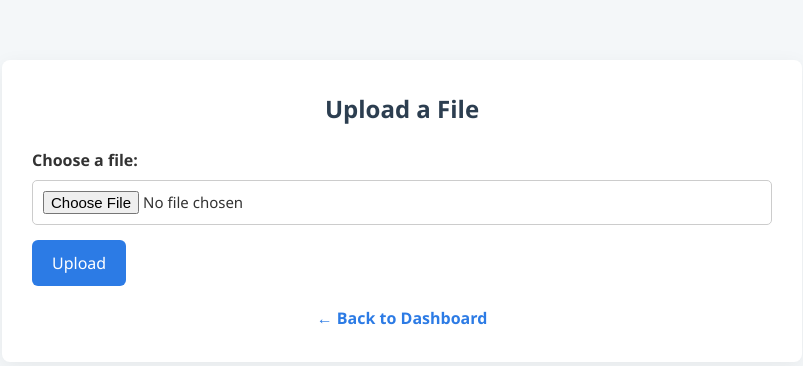
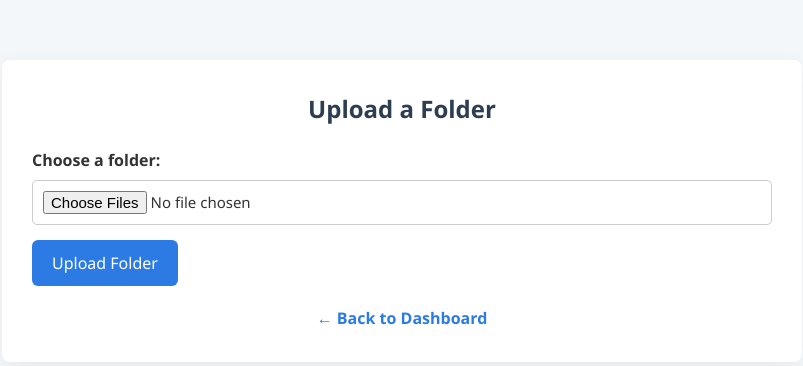
Before and after one commit to Presidor1/DATA-SECURITY-SYSTEM, a Flask app: page /upload in a window 1280 px wide. Shown: the top 366 px of the page, without its empty margins (238-1041 px from the left). Run offline with Flask 3, Linux system fonts and the light colour scheme; the visitor is signed in with stand-in values (Sample User, id 1).

Commit message:
Update upload.html

```diff
--- a/templates/upload.html
+++ b/templates/upload.html
@@ -2,13 +2,14 @@
 <html lang="en">
 <head>
   <meta charset="UTF-8">
-  <title>Upload File – Secured Data System</title>
+  <title>Upload Folder – Secured Data System</title>
   <link rel="stylesheet" href="{{ url_for('static', filename='style.css') }}">
 </head>
 <body>
   <div class="container">
-    <h2>Upload a File</h2>
+    <h2>Upload a Folder</h2>
 
+    <!-- Flash Messages -->
     {% with messages = get_flashed_messages(with_categories=true) %}
       {% if messages %}
         {% for category, message in messages %}
@@ -18,9 +19,9 @@
     {% endwith %}
 
     <form method="POST" enctype="multipart/form-data" class="upload-form">
-      <label for="file">Choose a file:</label>
-      <input type="file" id="file" name="file" required>
-      <button type="submit">Upload</button>
+      <label for="file">Choose a folder:</label>
+      <input type="file" id="file" name="files" webkitdirectory directory multiple required>
+      <button type="submit">Upload Folder</button>
     </form>
 
     <div class="links">
```
